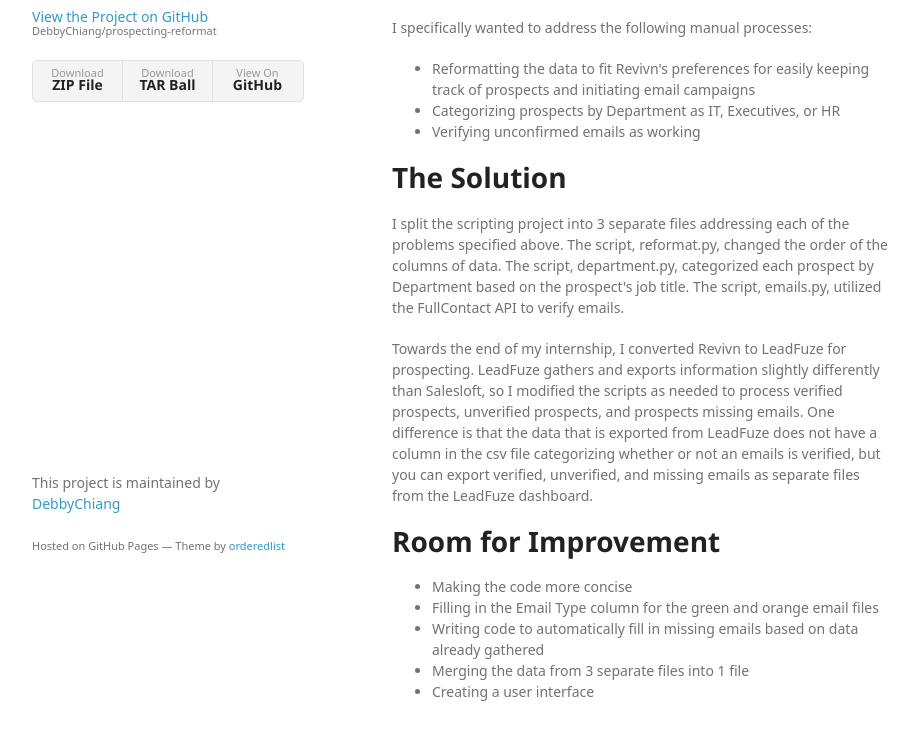
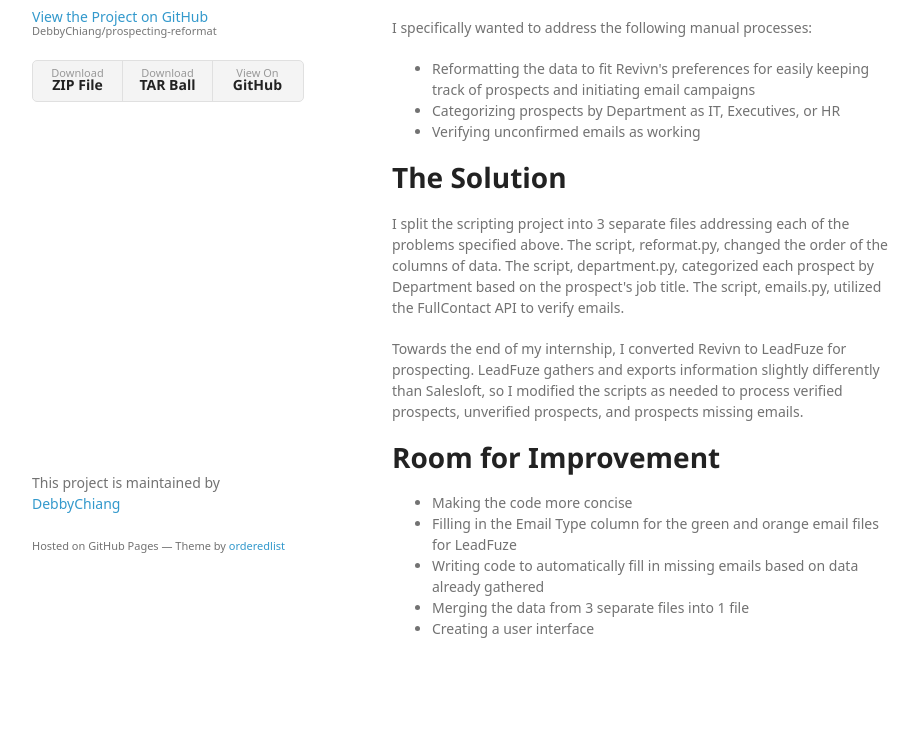
Before and after one commit to DebbyChiang/prospecting-reformat, a plain HTML site: page index.html in a window 1280 px wide. Shown: the part 175-914 px from the top of the page, without its empty margins (178-1097 px from the left). After the commit the page ends 884 px from the top, so only its background shows below. Drawn offline with Linux system fonts and the light colour scheme; a web font is replaced by a local one.

Commit message:
Create gh-pages branch via GitHub

```diff
--- a/index.html
+++ b/index.html
@@ -46,14 +46,14 @@
 
 <p>I split the scripting project into 3 separate files addressing each of the problems specified above. The script, reformat.py, changed the order of the columns of data. The script, department.py, categorized each prospect by Department based on the prospect's job title. The script, emails.py, utilized the FullContact API to verify emails.</p>
 
-<p>Towards the end of my internship, I converted Revivn to LeadFuze for prospecting. LeadFuze gathers and exports information slightly differently than Salesloft, so I modified the scripts as needed to process verified prospects, unverified prospects, and prospects missing emails. One difference is that the data that is exported from LeadFuze does not have a column in the csv file categorizing whether or not an emails is verified, but you can export verified, unverified, and missing emails as separate files from the LeadFuze dashboard.</p>
+<p>Towards the end of my internship, I converted Revivn to LeadFuze for prospecting. LeadFuze gathers and exports information slightly differently than Salesloft, so I modified the scripts as needed to process verified prospects, unverified prospects, and prospects missing emails. </p>
 
 <h1>
 <a id="room-for-improvement" class="anchor" href="#room-for-improvement" aria-hidden="true"><span aria-hidden="true" class="octicon octicon-link"></span></a>Room for Improvement</h1>
 
 <ul>
 <li>Making the code more concise </li>
-<li>Filling in the Email Type column for the green and orange email files</li>
+<li>Filling in the Email Type column for the green and orange email files for LeadFuze</li>
 <li>Writing code to automatically fill in missing emails based on data already gathered</li>
 <li>Merging the data from 3 separate files into 1 file</li>
 <li>Creating a user interface</li>
```
Also changed, not shown: params.json (+1 -1 lines).
